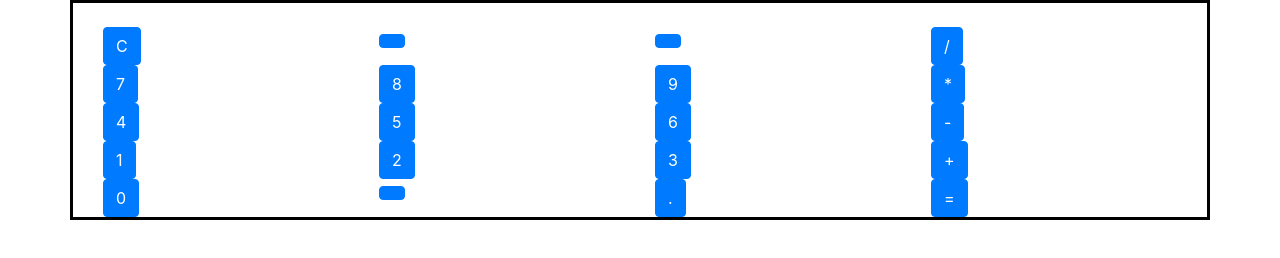
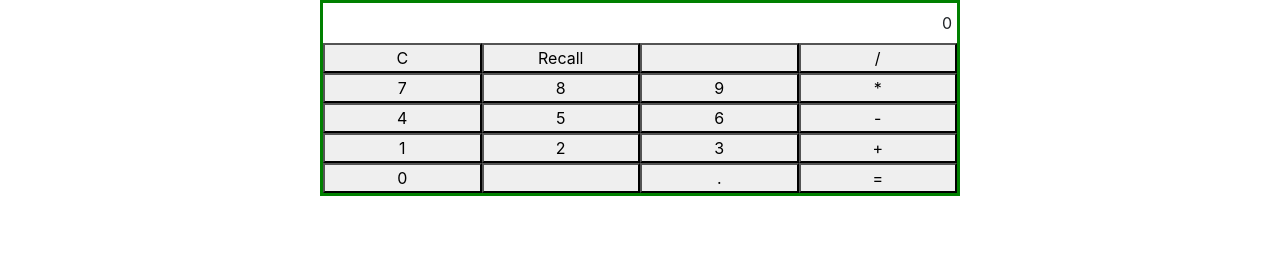
Before and after one commit to kendrajordan/Calculator, a website: page src/index.html in a window 1280 px wide. Drawn offline with nearby package versions, Linux system fonts and the light colour scheme; files that its build step writes are made by us from their sources.

Commit message:
styled calculator, added recall button

```diff
--- a/src/index.html
+++ b/src/index.html
@@ -15,81 +15,81 @@
   </head>
   <body>
 
-    <div class="container">
+    <div class="container container-body col-md-6">
       <div class="row">
-        <div class="container-fluid" id="display">
-          <output id="display"></output>
+        <div class="container-fluid window">
+          <output id="display">0</output>
         </div>
       </div>
       <div class="container-fluid button-body">
         <div class="row">
-          <div class="col-sm">
-            <button class="btn btn-primary" id="reset" onclick="reset()" type="button" value="C"><span>C</span></button>
+          <div class="col-md-3">
+            <button id="reset" onclick="reset()" type="button" value="C"><span>C</span></button>
           </div>
-          <div class="col-sm">
-            <button class="btn btn-primary" id="space" type="button" value=" "></button>
+          <div class="col-md-3">
+            <button id="recall" type="button" onclick="keyPress('recall')"><span>Recall</span></button>
           </div>
-          <div class="col-sm">
-            <button class="btn btn-primary" id="space" type="button" value=" "></button>
+          <div class="col-md-3">
+            <button id="space" type="button" value=" "></button>
           </div>
-          <div class="col-sm">
-            <button class="btn btn-primary" id="divide" onclick="keyPress('/')" type="button" value="/"><span>/</span></button>
+          <div class="col-md-3">
+            <button id="divide" onclick="keyPress('/')" type="button" value="/"><span>/</span></button>
           </div>
         </div>
         <div class="row">
-          <div class="col-sm">
-            <button class="btn btn-primary" id="seven" onclick="keyPress('7')" type="button" value="7"><span>7</span></button>
+          <div class="col-md-3">
+            <button id="seven" onclick="keyPress('7')" type="button" value="7"><span>7</span></button>
           </div>
-          <div class="col-sm">
-            <button class="btn btn-primary" id="eight" onclick="keyPress('8')" type="button" value="8"><span>8</span></button>
+          <div class="col-md-3">
+            <button id="eight" onclick="keyPress('8')" type="button" value="8"><span>8</span></button>
           </div>
-          <div class="col-sm">
-            <button class="btn btn-primary" id="nine" onclick="keyPress('9')" type="button" value="9"><span>9</span></button>
+          <div class="col-md-3">
+            <button id="nine" onclick="keyPress('9')" type="button" value="9"><span>9</span></button>
           </div>
-          <div class="col-sm">
-            <button class="btn btn-primary" id="multiply" onclick="keyPress('*')" type="button" value="*"><span>*</span></button>
+          <div class="col-md-3">
+            <button id="multiply" onclick="keyPress('*')" type="button" value="*"><span>*</span></button>
           </div>
         </div>
         <div class="row">
-          <div class="col-sm">
-            <button class="btn btn-primary" id="four" onclick="keyPress('4')" type="button" value="4"><span>4</span></button>
+          <div class="col-md-3">
+            <button id="four" onclick="keyPress('4')" type="button" value="4"><span>4</span></button>
           </div>
-          <div class="col-sm">
-            <button class="btn btn-primary" id="five" onclick="keyPress('5')" type="button" value="5"><span>5</span></button>
+          <div class="col-md-3">
+            <button id="five" onclick="keyPress('5')" type="button" value="5"><span>5</span></button>
           </div>
-          <div class="col-sm">
-            <button class="btn btn-primary" id="six" onclick="keyPress('6')" type="button" value="6"><span>6</span></button>
+          <div class="col-md-3">
+            <button id="six" onclick="keyPress('6')" type="button" value="6"><span>6</span></button>
           </div>
-          <div class="col-sm">
-            <button class="btn btn-primary" id="subtract" onclick="keyPress('-')" type="button" value="-"><span>-</span></button>
+          <div class="col-md-3">
+            <button id="subtract" onclick="keyPress('-')" type="button" value="-"><span>-</span></button>
           </div>
         </div>
         <div class="row">
-          <div class="col-sm">
-            <button class="btn btn-primary" id="one" onclick="keyPress('1')" type="button" value="1"><span>1</span></button>
+          <div class="col-md-3">
+            <button id="one" onclick="keyPress('1')" type="button" value="1"><span>1</span></button>
           </div>
-          <div class="col-sm">
-            <button class="btn btn-primary" id="two" onclick="keyPress('2')" type="button" value="2"><span>2</span></button>
+          <div class="col-md-3">
+            <button id="two" onclick="keyPress('2')" type="button" value="2"><span>2</span></button>
           </div>
-          <div class="col-sm">
-            <button class="btn btn-primary" id="three" onclick="keyPress('3')" type="button" value="3"><span>3</span></button>
+          <div class="col-md-3">
+            <button id="three" onclick="keyPress('3')" type="button" value="3"><span>3</span></button>
           </div>
-          <div class="col-sm">
-            <button class="btn btn-primary" id="add" onclick="keyPress('+')" type="button" value="+"><span>+</span></button>
+          <div class="col-md-3">
+            <button id="add" onclick="keyPress('+')" type="button" value="+"><span>+</span></button>
           </div>
         </div>
         <div class="row">
-          <div class="col-sm">
-            <button class="btn btn-primary" id="zero" onclick="keyPress('0')" type="button" value="0"><span>0</span></button>
+          <div class="col-md-3">
+            <button id="zero" onclick="keyPress('0')" type="button" value="0"><span>0</span></button>
           </div>
-          <div class="col-sm">
-            <button class="btn btn-primary" id="space" type="button" value=" "></button>
+          <div class="col-md-3">
+            <button id="space" type="button" value=" "></button>
           </div>
-          <div class="col-sm">
-            <button class="btn btn-primary" id="decimal" onclick="keyPress('.')" type="button" value="."><span>.</span></button>
+          <div class="col-md-3">
+            <button id="decimal" onclick="keyPress('.')" type="button" value="."><span>.</span></button>
           </div>
-          <div class="col-sm">
-            <button class="btn btn-primary" id="equal" onclick="keyPress('=')" type="button" value="="><span>=</span></button>
+          <div class="col-md-3">
+            <button id="equal" onclick="keyPress('=')" type="button" value="="><span>=</span></button>
           </div>
         </div>
       </div>
--- a/src/js/main.js
+++ b/src/js/main.js
@@ -1,11 +1,12 @@
 // This is the JavaScript file we edit
 let store = [];
+let result = [];
 
 function keyPress(input) {
   switch (input) {
     case "0":
       store.push(input);
-      document.getElementById("display").innerHTML = store.join("")
+      document.getElementById("display").innerHTML = store.join("");
       break;
     case "1":
       store.push(input);
@@ -49,32 +50,33 @@ function keyPress(input) {
       break;
     case "-":
       store.push(input);
-      document.getElementById("display").innerHTML = store.join("")
+      document.getElementById("display").innerHTML = store.join(""));
       break;
     case "/":
       store.push(input);
-      document.getElementById("display").innerHTML = store.join("")
+      document.getElementById("display").innerHTML = store.join(""));
       break;
     case "*":
       store.push(input);
-      document.getElementById("display").innerHTML = store.join("")
+      document.getElementById("display").innerHTML = store.join(""));
       break;
     case ".":
       store.push(input);
       document.getElementById("display").innerHTML = store.join("")
       break;
     case "=":
+      result.push(eval(store.join("")));
+      console.log(result);
       document.getElementById("display").innerHTML = eval(store.join(""));
       break;
+    case "recall":
+      document.getElementById("display").innerHTML = result.join(", ");
+      break;
+
   }
-
-}
-
-function calculate(store) {
-
 }
 
 function reset() {
   store = [];
-  document.getElementById("display").innerHTML = "";
+  document.getElementById("display").innerHTML = 0;
 }
--- a/src/sass/main.scss
+++ b/src/sass/main.scss
@@ -1,13 +1,15 @@
 // This is the Sass file we edit
 
 // Variables for Bootstrap that we want to change
+$grid-gutter-width: 0;
+
 html, body {
   margin: 0;
   padding: 0;
 }
 
 .container {
-  border: 3px black solid;
+  border: 3px green solid;
   margin: 0;
   padding: 0;
 }
@@ -19,8 +21,27 @@ html, body {
 }
 
 button {
-  margin: auto;
-  padding: auto;
+  width: 100%;
 }
+
+.col-md-3 {
+  display: flex;
+  justify-content: center;
+  margin: 0;
+  padding: 0;
+  width: 100%;
+}
+
+.window {
+  display: flex;
+  justify-content: flex-end;
+  height: 40px;
+  align-items: center;
+}
+
+#display {
+  padding-right: 5px;
+}
+
 // Import bootstrap
 @import "../../node_modules/bootstrap/scss/bootstrap";
```
Also changed, not shown: dist/css/main.css, dist/index.html, dist/js/main.js, 1 other file.
